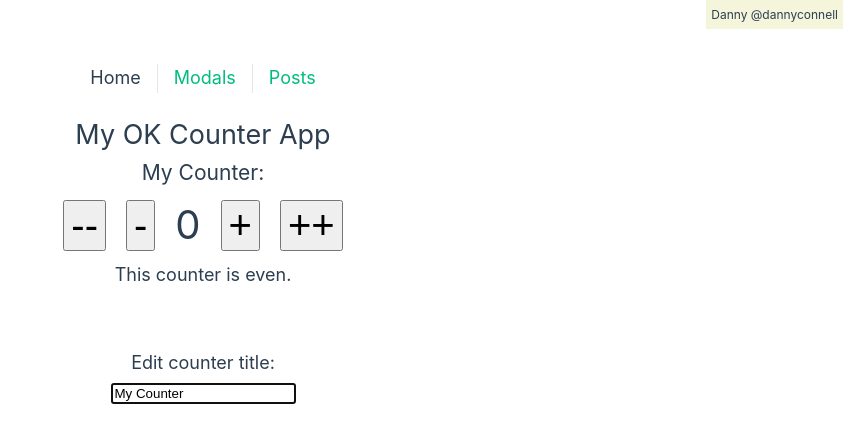
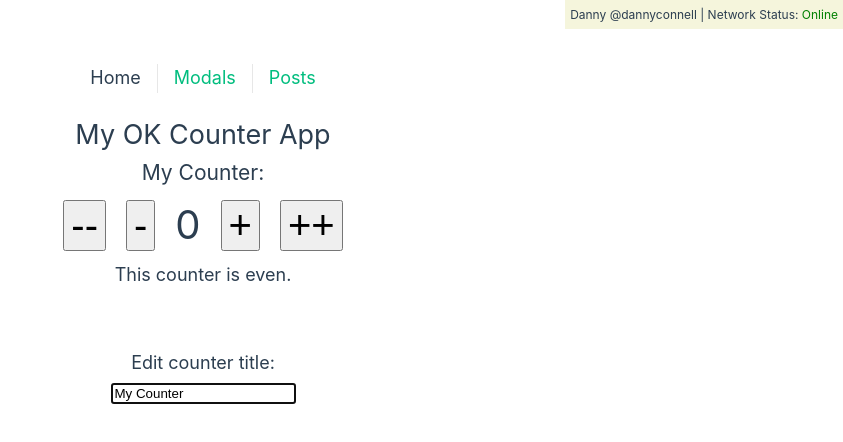
Before and after one commit to coach77777/vue-composition-api-course, a Vue app in the folder vue-composition-api-basics/: page / in a window 1280 px wide. Shown: the top 442 px of the page, without its empty margins (437-1280 px from the left). Built offline with nearby package versions, Linux system fonts and the light colour scheme.

Commit message:
Add Composable from VueUse

```diff
--- a/vue-composition-api-basics/src/App.vue
+++ b/vue-composition-api-basics/src/App.vue
@@ -1,6 +1,12 @@
 <template>
   <div class="user-data">
-    {{ userData.name }} @{{ userData.username }}
+    {{ userData.name }} @{{ userData.username }} |
+Network Status:
+<span
+:style="{ color: online ? 'green' : 'red' }">
+
+  {{  online ? 'Online' : 'Offline'  }}
+</span>
 
 
   </div>
@@ -31,6 +37,9 @@
 Imports
 */
 import { reactive, provide } from 'vue';
+import { useOnline } from '@vueuse/core'
+
+
 
 
 /*
@@ -43,6 +52,13 @@
 })
 
 provide('userData', userData)
+
+
+/*
+Online Status
+*/
+
+const online = useOnline()
 
 </script>
 
```
